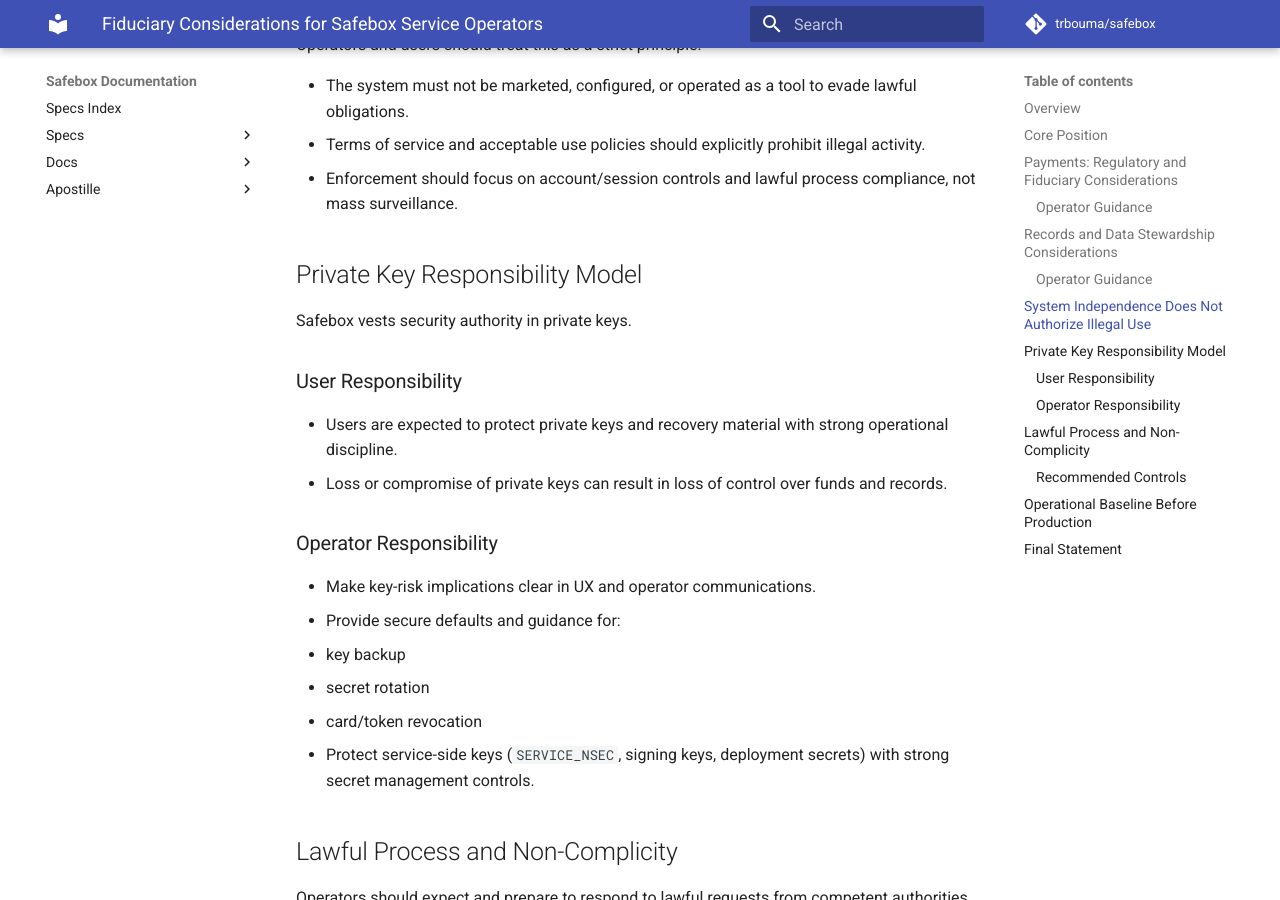
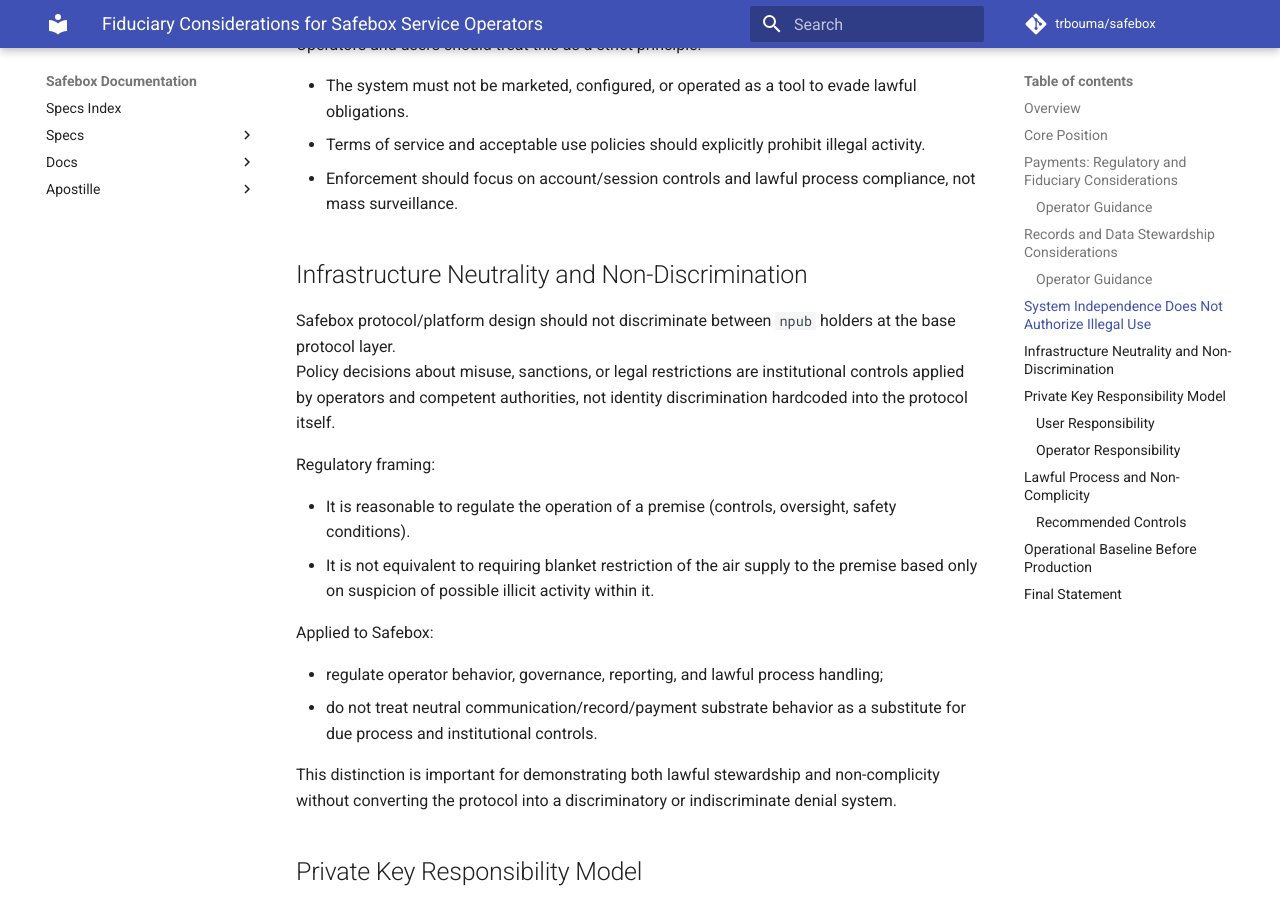
Before and after one commit to trbouma/safebox, an MkDocs documentation site: the page built from docs/specs/FIDUCIARY-CONSIDERATIONS-FOR-SERVICE-OPERATORS.md, in a window 1280 px wide and 900 px high, scrolled down 2226 px. Built offline with MkDocs 1.6.1 and Material for MkDocs 9.7.7, drawn with Linux system fonts in a browser that asks for light colours; comment, search, counter and statistics services are not loaded.

Commit message:
Clarify human-first sequencing and protocol neutrality in specs
- promote ecosystem approach doc as headline context in index\n- add human-first hardening policy for human/agent flow alignment\n- document protocol neutrality and non-discrimination for npub holders\n- clarify institutional-control boundary for compliance and regulator communication

```diff
--- a/docs/specs/FIDUCIARY-CONSIDERATIONS-FOR-SERVICE-OPERATORS.md
+++ b/docs/specs/FIDUCIARY-CONSIDERATIONS-FOR-SERVICE-OPERATORS.md
@@ -68,6 +68,23 @@ Operators and users should treat this as a strict principle:
 - Terms of service and acceptable use policies should explicitly prohibit illegal activity.
 - Enforcement should focus on account/session controls and lawful process compliance, not mass surveillance.
 
+## Infrastructure Neutrality and Non-Discrimination
+
+Safebox protocol/platform design should not discriminate between `npub` holders at the base protocol layer.
+Policy decisions about misuse, sanctions, or legal restrictions are institutional controls applied by operators and competent authorities, not identity discrimination hardcoded into the protocol itself.
+
+Regulatory framing:
+
+- It is reasonable to regulate the operation of a premise (controls, oversight, safety conditions).
+- It is not equivalent to requiring blanket restriction of the air supply to the premise based only on suspicion of possible illicit activity within it.
+
+Applied to Safebox:
+
+- regulate operator behavior, governance, reporting, and lawful process handling;
+- do not treat neutral communication/record/payment substrate behavior as a substitute for due process and institutional controls.
+
+This distinction is important for demonstrating both lawful stewardship and non-complicity without converting the protocol into a discriminatory or indiscriminate denial system.
+
 ## Private Key Responsibility Model
 
 Safebox vests security authority in private keys.
```
Also changed, not shown: docs/specs/AGENT-FLOWS.md (+15 -0 lines), docs/specs/INDEX.md (+8 -1 lines), docs/specs/SAFEBOX-ALTERNATIVE-ECOSYSTEM-APPROACH.md (+12 -0 lines).
